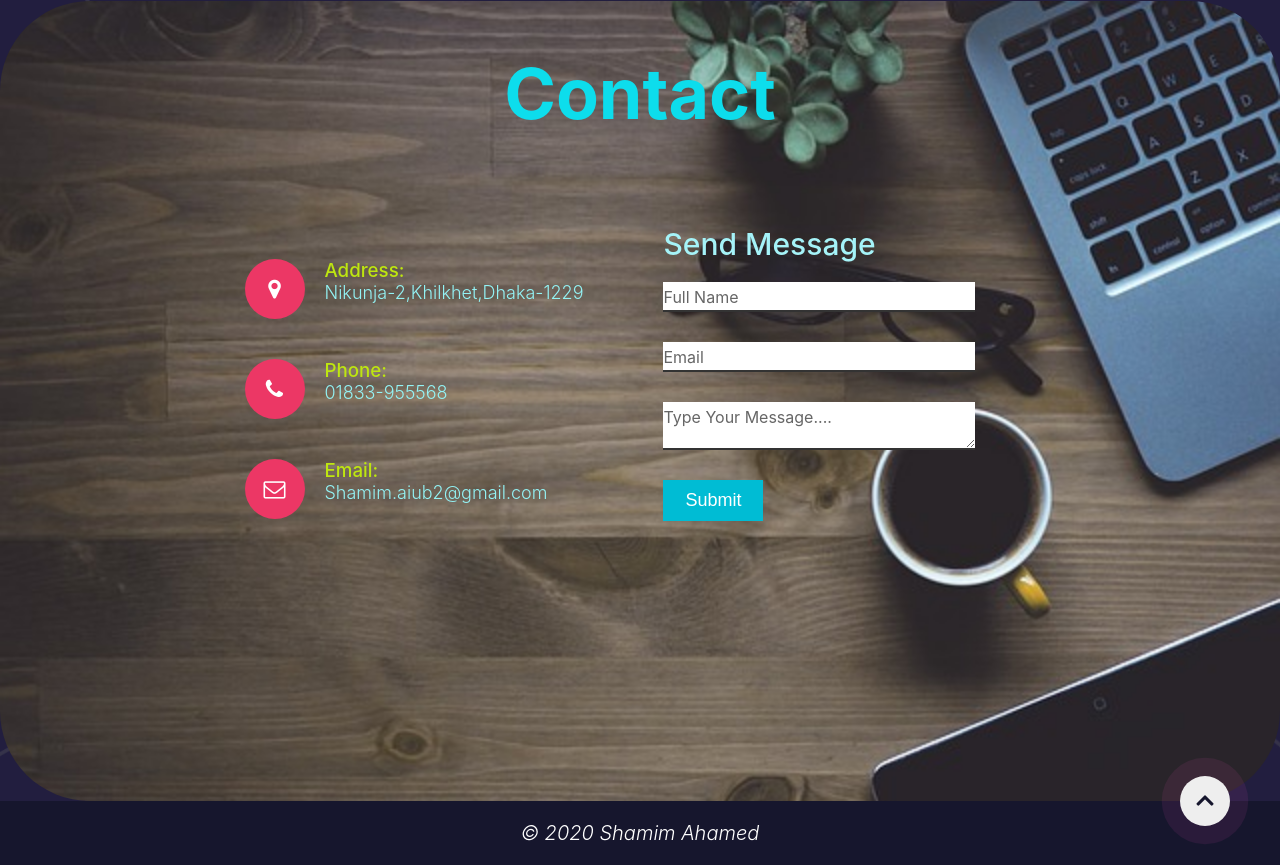
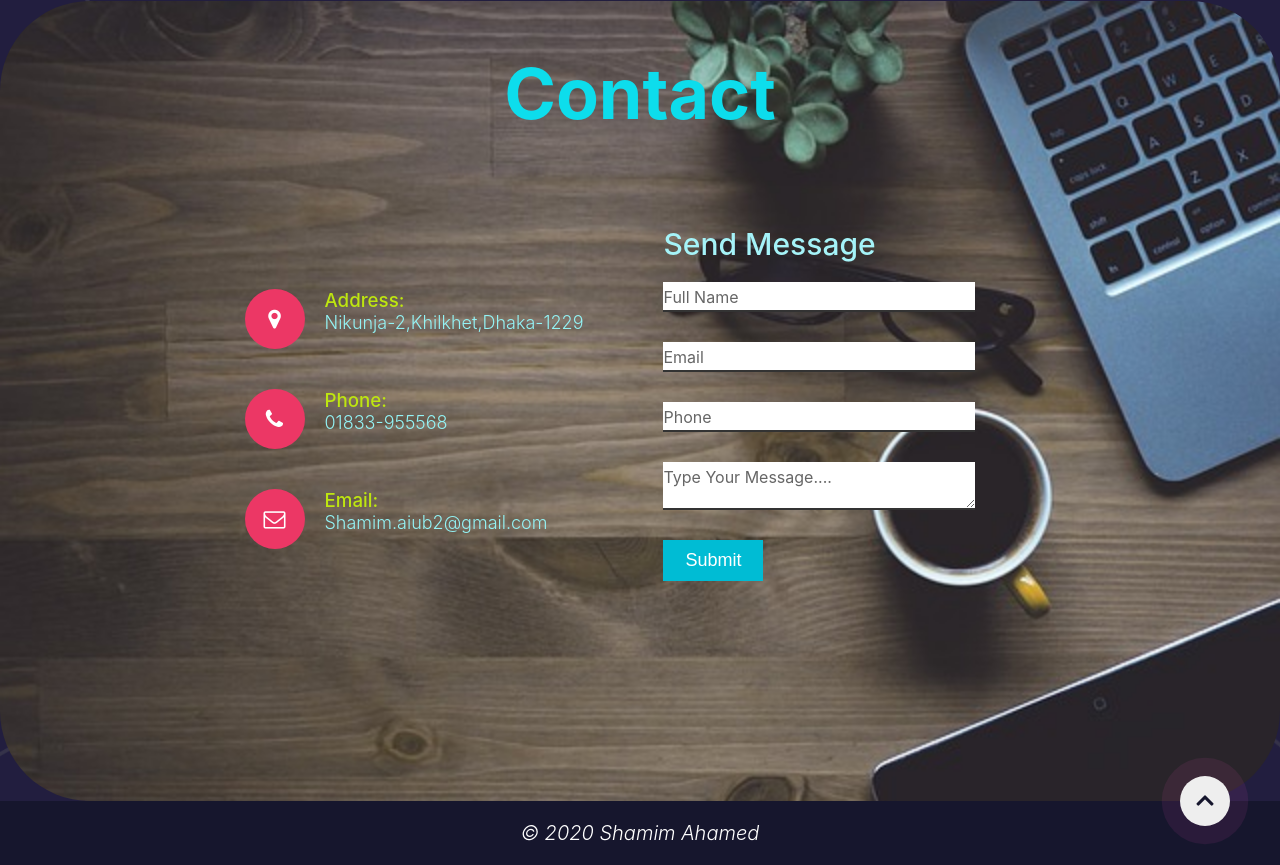
Before and after one commit to ShamimAhamed-prog/Self-Portfolio, a plain HTML site: page index.html in a window 1280 px wide. Shown: the part 4479-5344 px from the top of the page. Drawn offline with nearby package versions, Linux system fonts and the light colour scheme; a web font is replaced by a local one.

Commit message:
eleven commit

```diff
--- a/index.html
+++ b/index.html
@@ -209,18 +209,22 @@
                     </div>
             </div>
             <div class="contactForm" data-aos="fade-left" data-aos-delay="200">
-                <form>
+                <form action="https://formspree.io/f/xpzodbrn"  method="POST">
                     <h2>Send Message</h2>
                     <div class="inputBox">
-                        <input type="text" name="" required="required">
+                        <input type="text" name="Name" required="required">
                         <span>Full Name</span>
                     </div>
                     <div class="inputBox">
-                        <input type="text" name="" required="required">
+                        <input type="text" name="_replyto" required="required">
                         <span>Email</span>
                     </div>
                     <div class="inputBox">
-                     <textarea required ="required"></textarea>
+                        <input type="text" name="Phone" required="required">
+                        <span>Phone</span>
+                    </div>
+                    <div class="inputBox">
+                     <textarea required ="required" name="Message"></textarea>
                         <span>Type Your Message....</span>
                     </div>
                     <div class="inputBox">
```
Also changed, not shown: send.html (added, +19 -0 lines).
